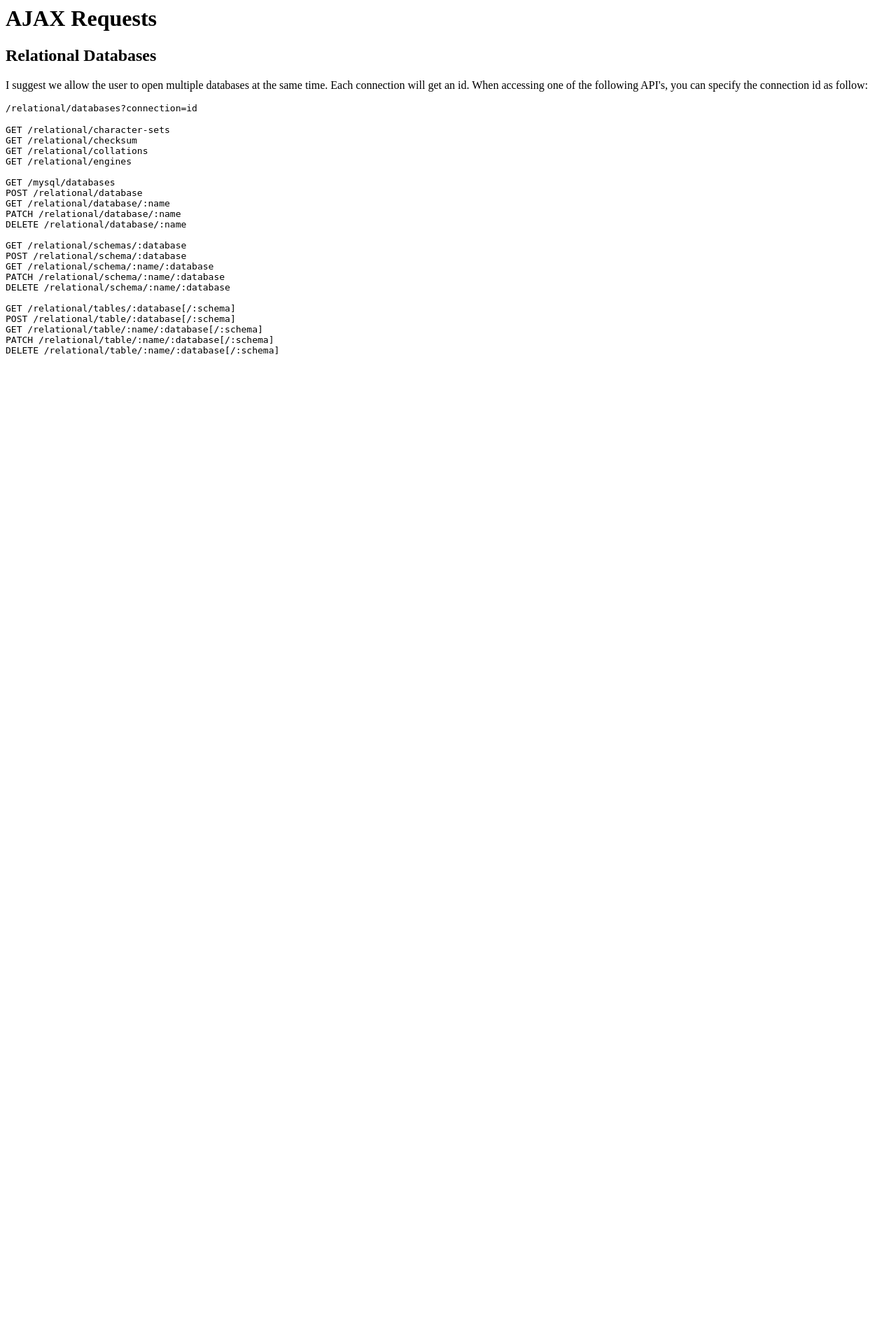
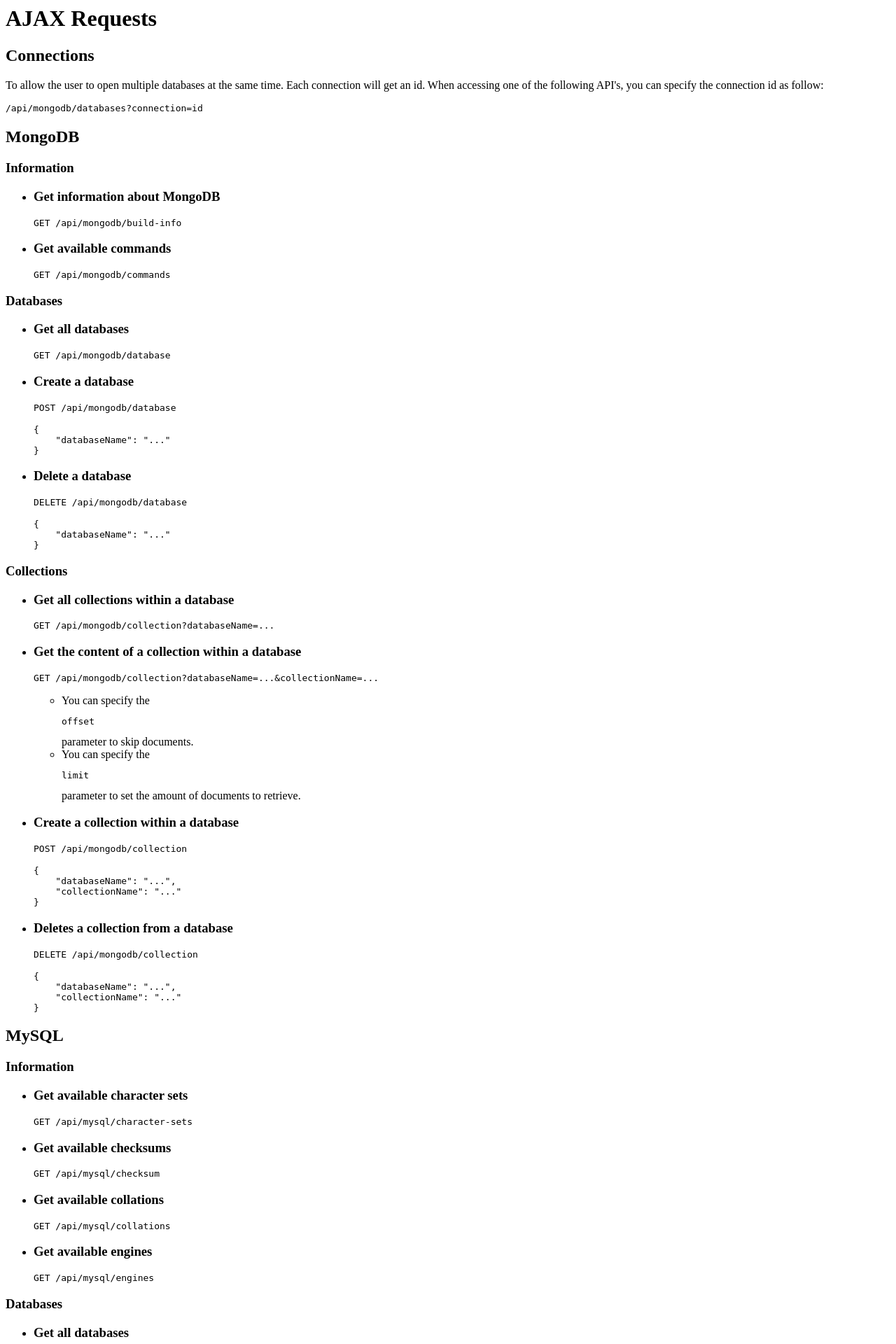
Before and after one commit to phpdatabase/phpdatabase, a PHP site: page /module/PhpDatabaseApplication/view/php-database-application/index/index.phtml in a window 1280 px wide. Shown: the top 1920 px of the page at 70% size. Before the commit the page ends 507 px from the top, so only its background shows below. Run offline with PHP 8.4, Linux system fonts and the light colour scheme.

Commit message:
Implemented all major MongoDB operations in the API. Also updated the documentation.

```diff
--- a/composer.json
+++ b/composer.json
@@ -7,7 +7,8 @@
         "php": ">=5.5.0",
         "zendframework/zend-developer-tools": "^0.0.2",
         "zendframework/zendframework": "^2.5",
-        "zfcampus/zf-development-mode": "^2.1"
+        "zfcampus/zf-development-mode": "^2.1",
+        "mongodb/mongodb": "^1.0.0"
     },
     "require-dev": {
         "phpunit/phpunit": "~4.5"
--- a/module/PhpDatabaseApplication/view/php-database-application/index/index.phtml
+++ b/module/PhpDatabaseApplication/view/php-database-application/index/index.phtml
@@ -1,34 +1,156 @@
 <h1>AJAX Requests</h1>
 
-<h2>Relational Databases</h2>
+<h2>Connections</h2>
 
 <p>
-I suggest we allow the user to open multiple databases at the same time. Each connection will get an id. When accessing
-one of the following API's, you can specify the connection id as follow:
-<pre>/relational/databases?connection=id</pre>
+    To allow the user to open multiple databases at the same time. Each connection will get an id. When accessing
+    one of the following API's, you can specify the connection id as follow:
+    <pre>/api/mongodb/databases?connection=id</pre>
 </p>
 
-<p><pre>
-GET /relational/character-sets
-GET /relational/checksum
-GET /relational/collations
-GET /relational/engines
+<h2>MongoDB</h2>
 
-GET /mysql/databases
-POST /relational/database
-GET /relational/database/:name
-PATCH /relational/database/:name
-DELETE /relational/database/:name
+<h3>Information</h3>
 
-GET /relational/schemas/:database
-POST /relational/schema/:database
-GET /relational/schema/:name/:database
-PATCH /relational/schema/:name/:database
-DELETE /relational/schema/:name/:database
+<ul>
+    <li>
+        <h3>Get information about MongoDB</h3>
+        <p><pre>GET /api/mongodb/build-info</pre></p>
+    </li>
+    <li>
+        <h3>Get available commands</h3>
+        <p><pre>GET /api/mongodb/commands</pre></p>
+    </li>
+</ul>
 
-GET /relational/tables/:database[/:schema]
-POST /relational/table/:database[/:schema]
-GET /relational/table/:name/:database[/:schema]
-PATCH /relational/table/:name/:database[/:schema]
-DELETE /relational/table/:name/:database[/:schema]
-</pre></p>
+<h3>Databases</h3>
+
+<ul>
+    <li>
+        <h3>Get all databases</h3>
+        <p><pre>GET /api/mongodb/database</pre></p>
+    </li>
+    <li>
+        <h3>Create a database</h3>
+        <p><pre>POST /api/mongodb/database</pre></p>
+        <p><pre>{
+    "databaseName": "..."
+}</pre></p>
+    </li>
+    <li>
+        <h3>Delete a database</h3>
+        <p><pre>DELETE /api/mongodb/database</pre></p>
+        <p><pre>{
+    "databaseName": "..."
+}</pre></p>
+    </li>
+</ul>
+
+
+<h3>Collections</h3>
+
+<ul>
+    <li>
+        <h3>Get all collections within a database</h3>
+        <p><pre>GET /api/mongodb/collection?databaseName=...</pre></p>
+    </li>
+    <li>
+        <h3>Get the content of a collection within a database</h3>
+        <p><pre>GET /api/mongodb/collection?databaseName=...&collectionName=...</pre></p>
+        <ul>
+           <li>You can specify the <pre>offset</pre> parameter to skip documents.</li>
+           <li>You can specify the <pre>limit</pre> parameter to set the amount of documents to retrieve.</li>
+        </ul>
+    </li>
+    <li>
+        <h3>Create a collection within a database</h3>
+        <p><pre>POST /api/mongodb/collection</pre></p>
+        <p><pre>{
+    "databaseName": "...",
+    "collectionName": "..."
+}</pre></p>
+    </li>
+    <li>
+        <h3>Deletes a collection from a database</h3>
+        <p><pre>DELETE /api/mongodb/collection</pre></p>
+        <p><pre>{
+    "databaseName": "...",
+    "collectionName": "..."
+}</pre></p>
+    </li>
+</ul>
+
+<h2>MySQL</h2>
+
+<h3>Information</h3>
+
+<ul>
+    <li>
+        <h3>Get available character sets</h3>
+        <p><pre>GET /api/mysql/character-sets</pre></p>
+    </li>
+    <li>
+        <h3>Get available checksums</h3>
+        <p><pre>GET /api/mysql/checksum</pre></p>
+    </li>
+    <li>
+        <h3>Get available collations</h3>
+        <p><pre>GET /api/mysql/collations</pre></p>
+    </li>
+    <li>
+        <h3>Get available engines</h3>
+        <p><pre>GET /api/mysql/engines</pre></p>
+    </li>
+</ul>
+
+<h3>Databases</h3>
+
+<ul>
+    <li>
+        <h3>Get all databases</h3>
+        <p><pre>GET /api/mysql/database</pre></p>
+    </li>
+    <li>
+        <h3>Create a database</h3>
+        <p><pre>POST /api/mysql/database</pre></p>
+        <p><pre>{
+    "databaseName": "..."
+}</pre></p>
+    </li>
+    <li>
+        <h3>Delete a database</h3>
+        <p><pre>DELETE /api/mysql/database</pre></p>
+        <p><pre>{
+    "databaseName": "..."
+}</pre></p>
+    </li>
+</ul>
+
+<h3>Tables</h3>
+
+<ul>
+    <li>
+        <h3>Get all tables within a database</h3>
+        <p><pre>GET /api/mysql/table?databaseName=...</pre></p>
+    </li>
+    <li>
+        <h3>Create a table</h3>
+        <p><pre>POST /api/mysql/table</pre></p>
+        <p><pre>{
+    "databaseName": "...",
+    "tableName": "...",
+    "columns": [
+    ],
+    "indexes": [
+    ]
+}</pre></p>
+    </li>
+    <li>
+        <h3>Delete a table</h3>
+        <p><pre>DELETE /api/mysql/table</pre></p>
+        <p><pre>{
+    "databaseName": "...",
+    "tableName": "..."
+}</pre></p>
+    </li>
+</ul>
```
Also changed, not shown: module/PhpDatabaseMongoDB/config/module.config.php (+6 -16 lines), module/PhpDatabaseMongoDB/src/Authentication/Connection/MongoDBConnection.php (+17 -13 lines), module/PhpDatabaseMongoDB/src/Controller/Api.php (+79 -31 lines), module/PhpDatabaseMongoDB/src/Metadata/MongoDBMetadata.php (+105 -45 lines), module/PhpDatabaseMongoDB/src/Paginator/Adapter/MongoDB.php (added, +63 -0 lines), module/PhpDatabaseMongoDB/src/TaskService/Api.php (+58 -27 lines), 1 other file.
